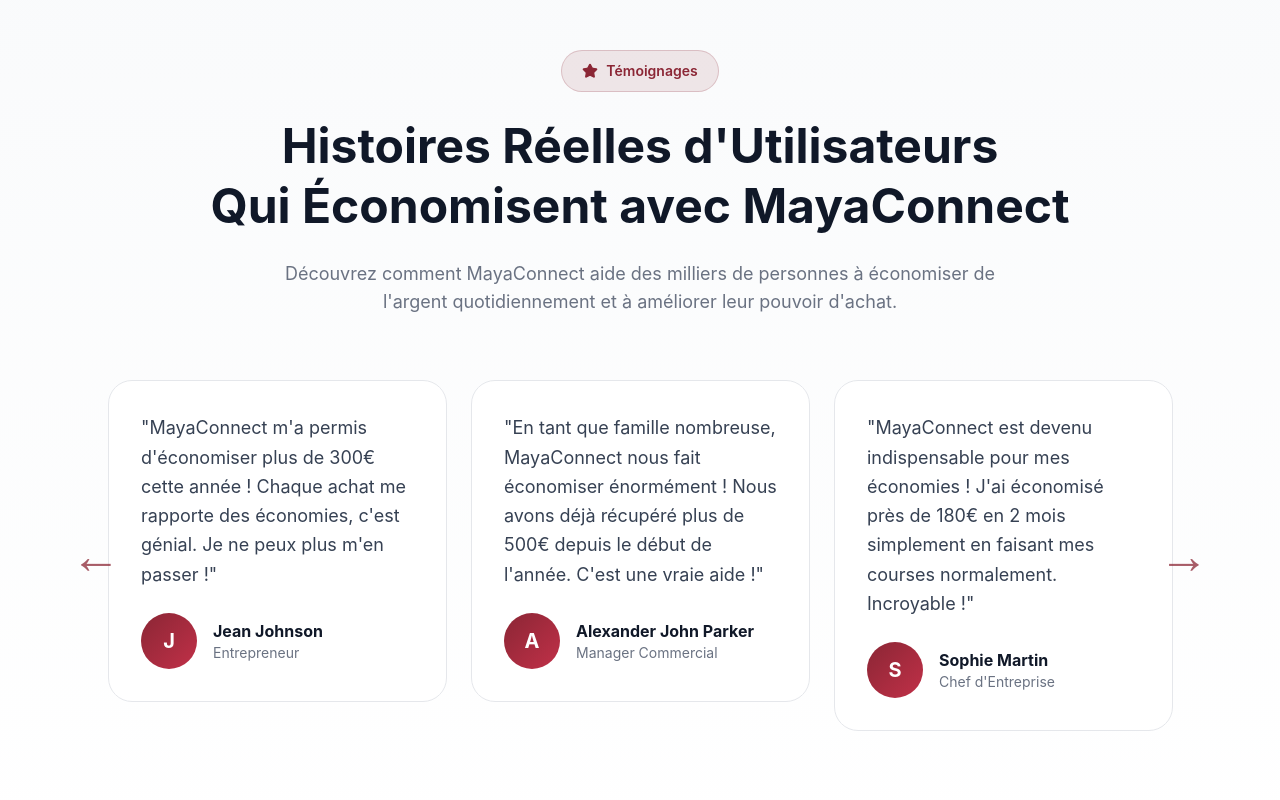
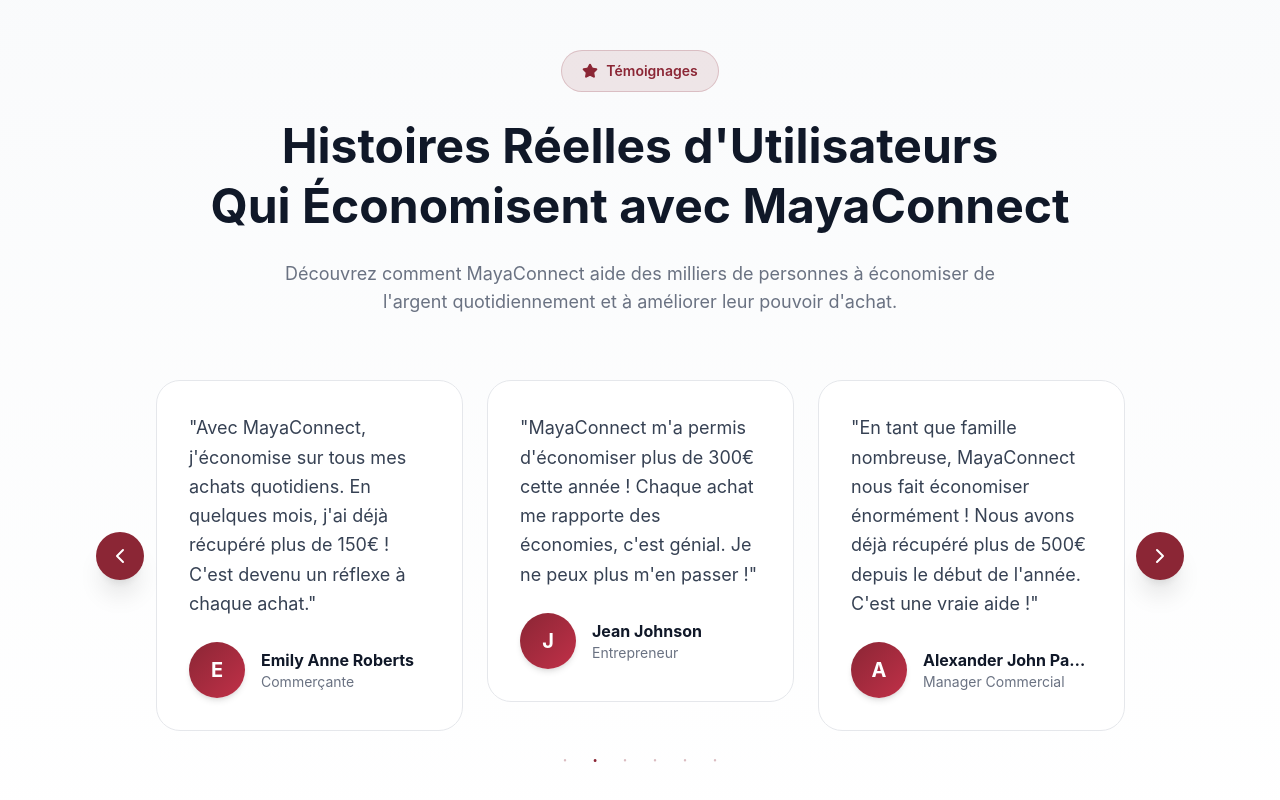
Before and after one commit to guiguil03/Maya-Front, a React (Vite) app: page / in a window 1280 px wide. Shown: the part 5929-6729 px from the top of the page. Built offline with nearby package versions, Linux system fonts and the light colour scheme.

Commit message:
Enhance TestimonialsSection with custom navigation arrows and improved slider settings. Adjust padding and layout for better responsiveness, and update testimonial card styles for a more polished appearance.

```diff
--- a/src/app/components/sections/TestimonialsSection.tsx
+++ b/src/app/components/sections/TestimonialsSection.tsx
@@ -1,11 +1,32 @@
 import { motion } from 'framer-motion';
-import { Star } from 'lucide-react';
+import { Star, ChevronLeft, ChevronRight } from 'lucide-react';
 import Slider from 'react-slick';
 import '../../../styles/slider.css';
 
+// Custom Arrow Components
+const NextArrow = ({ onClick }: { onClick?: () => void }) => (
+  <button
+    onClick={onClick}
+    className="absolute -right-4 sm:-right-6 md:-right-8 lg:-right-12 top-1/2 -translate-y-1/2 z-20 w-10 h-10 sm:w-12 sm:h-12 bg-[#8B2635] rounded-full shadow-xl flex items-center justify-center hover:bg-[#C13048] transition-all text-white group"
+    aria-label="Next testimonial"
+  >
+    <ChevronRight className="w-5 h-5 sm:w-6 sm:h-6 group-hover:translate-x-0.5 transition-transform" />
+  </button>
+);
+
+const PrevArrow = ({ onClick }: { onClick?: () => void }) => (
+  <button
+    onClick={onClick}
+    className="absolute -left-4 sm:-left-6 md:-left-8 lg:-left-12 top-1/2 -translate-y-1/2 z-20 w-10 h-10 sm:w-12 sm:h-12 bg-[#8B2635] rounded-full shadow-xl flex items-center justify-center hover:bg-[#C13048] transition-all text-white group"
+    aria-label="Previous testimonial"
+  >
+    <ChevronLeft className="w-5 h-5 sm:w-6 sm:h-6 group-hover:-translate-x-0.5 transition-transform" />
+  </button>
+);
+
 export default function TestimonialsSection() {
   return (
-    <section id="testimonials" className="relative py-16 sm:py-24 lg:py-32 px-4 sm:px-6 bg-gradient-to-b from-gray-50 to-white overflow-hidden">
+    <section id="testimonials" className="relative py-16 sm:py-24 lg:py-32 pb-20 sm:pb-24 lg:pb-32 px-4 sm:px-6 bg-gradient-to-b from-gray-50 to-white overflow-hidden">
       <div className="max-w-6xl mx-auto">
         <motion.div
           initial={{ opacity: 0, y: 30 }}
@@ -27,23 +48,32 @@
         </motion.div>
 
         {/* Slider Container */}
-        <div className="relative px-2 sm:px-4 md:px-8">
+        <div className="relative px-8 sm:px-12 md:px-16 lg:px-20">
           <Slider
-            dots={false}
+            dots={true}
             infinite={true}
             speed={500}
             slidesToShow={3}
             slidesToScroll={1}
             autoplay={true}
-            autoplaySpeed={3000}
+            autoplaySpeed={4000}
             pauseOnHover={true}
-            cssEase="linear"
+            cssEase="ease-in-out"
+            swipeToSlide={true}
+            touchThreshold={10}
+            arrows={true}
+            nextArrow={<NextArrow />}
+            prevArrow={<PrevArrow />}
+            centerMode={false}
             responsive={[
               {
                 breakpoint: 1280,
                 settings: {
                   slidesToShow: 3,
                   slidesToScroll: 1,
+                  dots: true,
+                  arrows: true,
+                  centerMode: false,
                 }
               },
               {
@@ -51,6 +81,9 @@
                 settings: {
                   slidesToShow: 2,
                   slidesToScroll: 1,
+                  dots: true,
+                  arrows: true,
+                  centerMode: false,
                 }
               },
               {
@@ -58,6 +91,9 @@
                 settings: {
                   slidesToShow: 1.5,
                   slidesToScroll: 1,
+                  dots: true,
+                  arrows: true,
+                  centerMode: false,
                 }
               },
               {
@@ -65,124 +101,161 @@
                 settings: {
                   slidesToShow: 1,
                   slidesToScroll: 1,
+                  dots: true,
+                  arrows: true,
+                  centerMode: true,
+                  centerPadding: '20px',
+                }
+              },
+              {
+                breakpoint: 480,
+                settings: {
+                  slidesToShow: 1,
+                  slidesToScroll: 1,
+                  dots: true,
+                  arrows: true,
+                  centerMode: true,
+                  centerPadding: '10px',
                 }
               }
             ]}
           >
             {/* Testimonial 1 */}
-            <div className="px-2 sm:px-3">
-              <div className="p-4 sm:p-6 lg:p-8 bg-white rounded-2xl sm:rounded-3xl border border-gray-200 hover:shadow-xl transition-all h-full">
-                <p className="text-gray-700 leading-relaxed text-sm sm:text-base lg:text-lg mb-4 sm:mb-6">
+            <div className="px-1.5 sm:px-2 md:px-3">
+              <div className="p-4 sm:p-5 md:p-6 lg:p-8 bg-white rounded-xl sm:rounded-2xl lg:rounded-3xl border border-gray-200 hover:border-[#8B2635]/30 hover:shadow-xl transition-all h-full min-h-[200px] sm:min-h-[220px] md:min-h-[240px] flex flex-col">
+                <p className="text-gray-700 leading-relaxed text-sm sm:text-[15px] md:text-base lg:text-lg mb-4 sm:mb-5 md:mb-6 flex-grow">
                   "Grâce à MayaConnect, j'ai économisé plus de 200€ en seulement 3 mois ! L'application est simple à utiliser et les économies s'accumulent rapidement. Je recommande à tous !"
                 </p>
 
-                <div className="flex items-center gap-3 sm:gap-4">
-                  <div className="w-10 h-10 sm:w-12 sm:h-12 lg:w-14 lg:h-14 bg-gradient-to-br from-[#8B2635] to-[#C13048] rounded-full flex items-center justify-center text-white text-base sm:text-lg lg:text-xl font-bold flex-shrink-0">
+                <div className="flex items-center gap-2.5 sm:gap-3 md:gap-4 mt-auto">
+                  <div className="w-9 h-9 sm:w-10 sm:h-10 md:w-12 md:h-12 lg:w-14 lg:h-14 bg-gradient-to-br from-[#8B2635] to-[#C13048] rounded-full flex items-center justify-center text-white text-sm sm:text-base md:text-lg lg:text-xl font-bold flex-shrink-0 shadow-md">
                     M
                   </div>
-                  <div>
-                    <div className="font-bold text-gray-900 text-sm sm:text-base">Marie Lefèvre</div>
-                    <div className="text-xs sm:text-sm text-gray-500">Étudiante</div>
+                  <div className="min-w-0 flex-1">
+                    <div className="font-bold text-gray-900 text-xs sm:text-sm md:text-base truncate">Marie Lefèvre</div>
+                    <div className="text-[10px] sm:text-xs md:text-sm text-gray-500">Étudiante</div>
                   </div>
                 </div>
               </div>
             </div>
 
             {/* Testimonial 2 */}
-            <div className="px-2 sm:px-3">
-              <div className="p-4 sm:p-6 lg:p-8 bg-white rounded-2xl sm:rounded-3xl border border-gray-200 hover:shadow-xl transition-all h-full">
-                <p className="text-gray-700 leading-relaxed text-sm sm:text-base lg:text-lg mb-4 sm:mb-6">
+            <div className="px-1.5 sm:px-2 md:px-3">
+              <div className="p-4 sm:p-5 md:p-6 lg:p-8 bg-white rounded-xl sm:rounded-2xl lg:rounded-3xl border border-gray-200 hover:border-[#8B2635]/30 hover:shadow-xl transition-all h-full min-h-[200px] sm:min-h-[220px] md:min-h-[240px] flex flex-col">
+                <p className="text-gray-700 leading-relaxed text-sm sm:text-[15px] md:text-base lg:text-lg mb-4 sm:mb-5 md:mb-6 flex-grow">
                   "Avec MayaConnect, j'économise sur tous mes achats quotidiens. En quelques mois, j'ai déjà récupéré plus de 150€ ! C'est devenu un réflexe à chaque achat."
                 </p>
 
-                <div className="flex items-center gap-3 sm:gap-4">
-                  <div className="w-10 h-10 sm:w-12 sm:h-12 lg:w-14 lg:h-14 bg-gradient-to-br from-[#8B2635] to-[#C13048] rounded-full flex items-center justify-center text-white text-base sm:text-lg lg:text-xl font-bold flex-shrink-0">
+                <div className="flex items-center gap-2.5 sm:gap-3 md:gap-4 mt-auto">
+                  <div className="w-9 h-9 sm:w-10 sm:h-10 md:w-12 md:h-12 lg:w-14 lg:h-14 bg-gradient-to-br from-[#8B2635] to-[#C13048] rounded-full flex items-center justify-center text-white text-sm sm:text-base md:text-lg lg:text-xl font-bold flex-shrink-0 shadow-md">
                     E
                   </div>
-                  <div>
-                    <div className="font-bold text-gray-900 text-sm sm:text-base">Emily Anne Roberts</div>
-                    <div className="text-xs sm:text-sm text-gray-500">Commerçante</div>
+                  <div className="min-w-0 flex-1">
+                    <div className="font-bold text-gray-900 text-xs sm:text-sm md:text-base truncate">Emily Anne Roberts</div>
+                    <div className="text-[10px] sm:text-xs md:text-sm text-gray-500">Commerçante</div>
                   </div>
                 </div>
               </div>
             </div>
 
             {/* Testimonial 3 */}
-            <div className="px-2 sm:px-3">
-              <div className="p-4 sm:p-6 lg:p-8 bg-white rounded-2xl sm:rounded-3xl border border-gray-200 hover:shadow-xl transition-all h-full">
-                <p className="text-gray-700 leading-relaxed text-sm sm:text-base lg:text-lg mb-4 sm:mb-6">
+            <div className="px-1.5 sm:px-2 md:px-3">
+              <div className="p-4 sm:p-5 md:p-6 lg:p-8 bg-white rounded-xl sm:rounded-2xl lg:rounded-3xl border border-gray-200 hover:border-[#8B2635]/30 hover:shadow-xl transition-all h-full min-h-[200px] sm:min-h-[220px] md:min-h-[240px] flex flex-col">
+                <p className="text-gray-700 leading-relaxed text-sm sm:text-[15px] md:text-base lg:text-lg mb-4 sm:mb-5 md:mb-6 flex-grow">
                   "MayaConnect m'a permis d'économiser plus de 300€ cette année ! Chaque achat me rapporte des économies, c'est génial. Je ne peux plus m'en passer !"
                 </p>
 
-                <div className="flex items-center gap-3 sm:gap-4">
-                  <div className="w-10 h-10 sm:w-12 sm:h-12 lg:w-14 lg:h-14 bg-gradient-to-br from-[#8B2635] to-[#C13048] rounded-full flex items-center justify-center text-white text-base sm:text-lg lg:text-xl font-bold flex-shrink-0">
+                <div className="flex items-center gap-2.5 sm:gap-3 md:gap-4 mt-auto">
+                  <div className="w-9 h-9 sm:w-10 sm:h-10 md:w-12 md:h-12 lg:w-14 lg:h-14 bg-gradient-to-br from-[#8B2635] to-[#C13048] rounded-full flex items-center justify-center text-white text-sm sm:text-base md:text-lg lg:text-xl font-bold flex-shrink-0 shadow-md">
                     J
                   </div>
-                  <div>
-                    <div className="font-bold text-gray-900 text-sm sm:text-base">Jean Johnson</div>
-                    <div className="text-xs sm:text-sm text-gray-500">Entrepreneur</div>
+                  <div className="min-w-0 flex-1">
+                    <div className="font-bold text-gray-900 text-xs sm:text-sm md:text-base truncate">Jean Johnson</div>
+                    <div className="text-[10px] sm:text-xs md:text-sm text-gray-500">Entrepreneur</div>
                   </div>
                 </div>
               </div>
             </div>
 
             {/* Testimonial 4 */}
-            <div className="px-2 sm:px-3">
-              <div className="p-4 sm:p-6 lg:p-8 bg-white rounded-2xl sm:rounded-3xl border border-gray-200 hover:shadow-xl transition-all h-full">
-                <p className="text-gray-700 leading-relaxed text-sm sm:text-base lg:text-lg mb-4 sm:mb-6">
+            <div className="px-1.5 sm:px-2 md:px-3">
+              <div className="p-4 sm:p-5 md:p-6 lg:p-8 bg-white rounded-xl sm:rounded-2xl lg:rounded-3xl border border-gray-200 hover:border-[#8B2635]/30 hover:shadow-xl transition-all h-full min-h-[200px] sm:min-h-[220px] md:min-h-[240px] flex flex-col">
+                <p className="text-gray-700 leading-relaxed text-sm sm:text-[15px] md:text-base lg:text-lg mb-4 sm:mb-5 md:mb-6 flex-grow">
                   "En tant que famille nombreuse, MayaConnect nous fait économiser énormément ! Nous avons déjà récupéré plus de 500€ depuis le début de l'année. C'est une vraie aide !"
                 </p>
 
-                <div className="flex items-center gap-3 sm:gap-4">
-                  <div className="w-10 h-10 sm:w-12 sm:h-12 lg:w-14 lg:h-14 bg-gradient-to-br from-[#8B2635] to-[#C13048] rounded-full flex items-center justify-center text-white text-base sm:text-lg lg:text-xl font-bold flex-shrink-0">
+                <div className="flex items-center gap-2.5 sm:gap-3 md:gap-4 mt-auto">
+                  <div className="w-9 h-9 sm:w-10 sm:h-10 md:w-12 md:h-12 lg:w-14 lg:h-14 bg-gradient-to-br from-[#8B2635] to-[#C13048] rounded-full flex items-center justify-center text-white text-sm sm:text-base md:text-lg lg:text-xl font-bold flex-shrink-0 shadow-md">
                     A
                   </div>
-                  <div>
-                    <div className="font-bold text-gray-900 text-sm sm:text-base">Alexander John Parker</div>
-                    <div className="text-xs sm:text-sm text-gray-500">Manager Commercial</div>
+                  <div className="min-w-0 flex-1">
+                    <div className="font-bold text-gray-900 text-xs sm:text-sm md:text-base truncate">Alexander John Parker</div>
+                    <div className="text-[10px] sm:text-xs md:text-sm text-gray-500">Manager Commercial</div>
                   </div>
                 </div>
               </div>
             </div>
 
             {/* Testimonial 5 */}
-            <div className="px-2 sm:px-3">
-              <div className="p-4 sm:p-6 lg:p-8 bg-white rounded-2xl sm:rounded-3xl border border-gray-200 hover:shadow-xl transition-all h-full">
-                <p className="text-gray-700 leading-relaxed text-sm sm:text-base lg:text-lg mb-4 sm:mb-6">
+            <div className="px-1.5 sm:px-2 md:px-3">
+              <div className="p-4 sm:p-5 md:p-6 lg:p-8 bg-white rounded-xl sm:rounded-2xl lg:rounded-3xl border border-gray-200 hover:border-[#8B2635]/30 hover:shadow-xl transition-all h-full min-h-[200px] sm:min-h-[220px] md:min-h-[240px] flex flex-col">
+                <p className="text-gray-700 leading-relaxed text-sm sm:text-[15px] md:text-base lg:text-lg mb-4 sm:mb-5 md:mb-6 flex-grow">
                   "MayaConnect est devenu indispensable pour mes économies ! J'ai économisé près de 180€ en 2 mois simplement en faisant mes courses normalement. Incroyable !"
                 </p>
 
-                <div className="flex items-center gap-3 sm:gap-4">
-                  <div className="w-10 h-10 sm:w-12 sm:h-12 lg:w-14 lg:h-14 bg-gradient-to-br from-[#8B2635] to-[#C13048] rounded-full flex items-center justify-center text-white text-base sm:text-lg lg:text-xl font-bold flex-shrink-0">
+                <div className="flex items-center gap-2.5 sm:gap-3 md:gap-4 mt-auto">
+                  <div className="w-9 h-9 sm:w-10 sm:h-10 md:w-12 md:h-12 lg:w-14 lg:h-14 bg-gradient-to-br from-[#8B2635] to-[#C13048] rounded-full flex items-center justify-center text-white text-sm sm:text-base md:text-lg lg:text-xl font-bold flex-shrink-0 shadow-md">
                     S
                   </div>
-                  <div>
-                    <div className="font-bold text-gray-900 text-sm sm:text-base">Sophie Martin</div>
-                    <div className="text-xs sm:text-sm text-gray-500">Chef d'Entreprise</div>
+                  <div className="min-w-0 flex-1">
+                    <div className="font-bold text-gray-900 text-xs sm:text-sm md:text-base truncate">Sophie Martin</div>
+                    <div className="text-[10px] sm:text-xs md:text-sm text-gray-500">Chef d'Entreprise</div>
                   </div>
                 </div>
               </div>
             </div>
 
             {/* Testimonial 6 */}
-            <div className="px-2 sm:px-3">
-              <div className="p-4 sm:p-6 lg:p-8 bg-white rounded-2xl sm:rounded-3xl border border-gray-200 hover:shadow-xl transition-all h-full">
-                <p className="text-gray-700 leading-relaxed text-sm sm:text-base lg:text-lg mb-4 sm:mb-6">
+            <div className="px-1.5 sm:px-2 md:px-3">
+              <div className="p-4 sm:p-5 md:p-6 lg:p-8 bg-white rounded-xl sm:rounded-2xl lg:rounded-3xl border border-gray-200 hover:border-[#8B2635]/30 hover:shadow-xl transition-all h-full min-h-[200px] sm:min-h-[220px] md:min-h-[240px] flex flex-col">
+                <p className="text-gray-700 leading-relaxed text-sm sm:text-[15px] md:text-base lg:text-lg mb-4 sm:mb-5 md:mb-6 flex-grow">
                   "Grâce à MayaConnect, j'économise sur chaque achat sans effort. En 6 mois, j'ai récupéré plus de 400€ ! C'est l'application la plus utile que j'aie jamais téléchargée."
                 </p>
 
-                <div className="flex items-center gap-3 sm:gap-4">
-                  <div className="w-10 h-10 sm:w-12 sm:h-12 lg:w-14 lg:h-14 bg-gradient-to-br from-[#8B2635] to-[#C13048] rounded-full flex items-center justify-center text-white text-base sm:text-lg lg:text-xl font-bold flex-shrink-0">
+                <div className="flex items-center gap-2.5 sm:gap-3 md:gap-4 mt-auto">
+                  <div className="w-9 h-9 sm:w-10 sm:h-10 md:w-12 md:h-12 lg:w-14 lg:h-14 bg-gradient-to-br from-[#8B2635] to-[#C13048] rounded-full flex items-center justify-center text-white text-sm sm:text-base md:text-lg lg:text-xl font-bold flex-shrink-0 shadow-md">
                     M
                   </div>
-                  <div>
-                    <div className="font-bold text-gray-900 text-sm sm:text-base">Michael Edward Brooks</div>
-                    <div className="text-xs sm:text-sm text-gray-500">Consultant Business</div>
+                  <div className="min-w-0 flex-1">
+                    <div className="font-bold text-gray-900 text-xs sm:text-sm md:text-base truncate">Michael Edward Brooks</div>
+                    <div className="text-[10px] sm:text-xs md:text-sm text-gray-500">Consultant Business</div>
                   </div>
                 </div>
               </div>
             </div>
           </Slider>
+          {/* Custom dots styling for testimonials */}
+          <style>{`
+            #testimonials .slick-dots {
+              bottom: -40px !important;
+              margin-top: 24px;
+            }
+            #testimonials .slick-dots li button:before {
+              color: #8B2635 !important;
+              font-size: 10px !important;
+              opacity: 0.3 !important;
+            }
+            #testimonials .slick-dots li.slick-active button:before {
+              color: #8B2635 !important;
+              opacity: 1 !important;
+              font-size: 12px !important;
+            }
+            @media (max-width: 640px) {
+              #testimonials .slick-dots {
+                bottom: -35px !important;
+              }
+            }
+          `}</style>
         </div>
       </div>
     </section>
```
